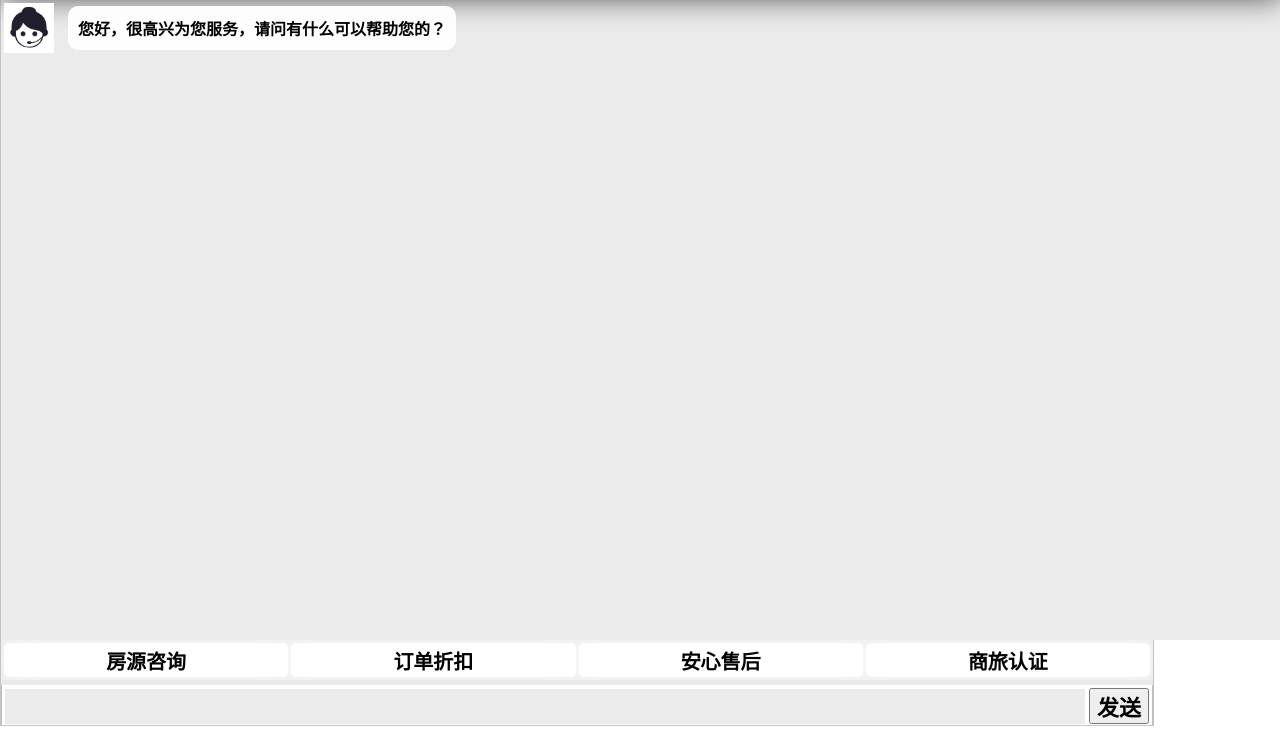
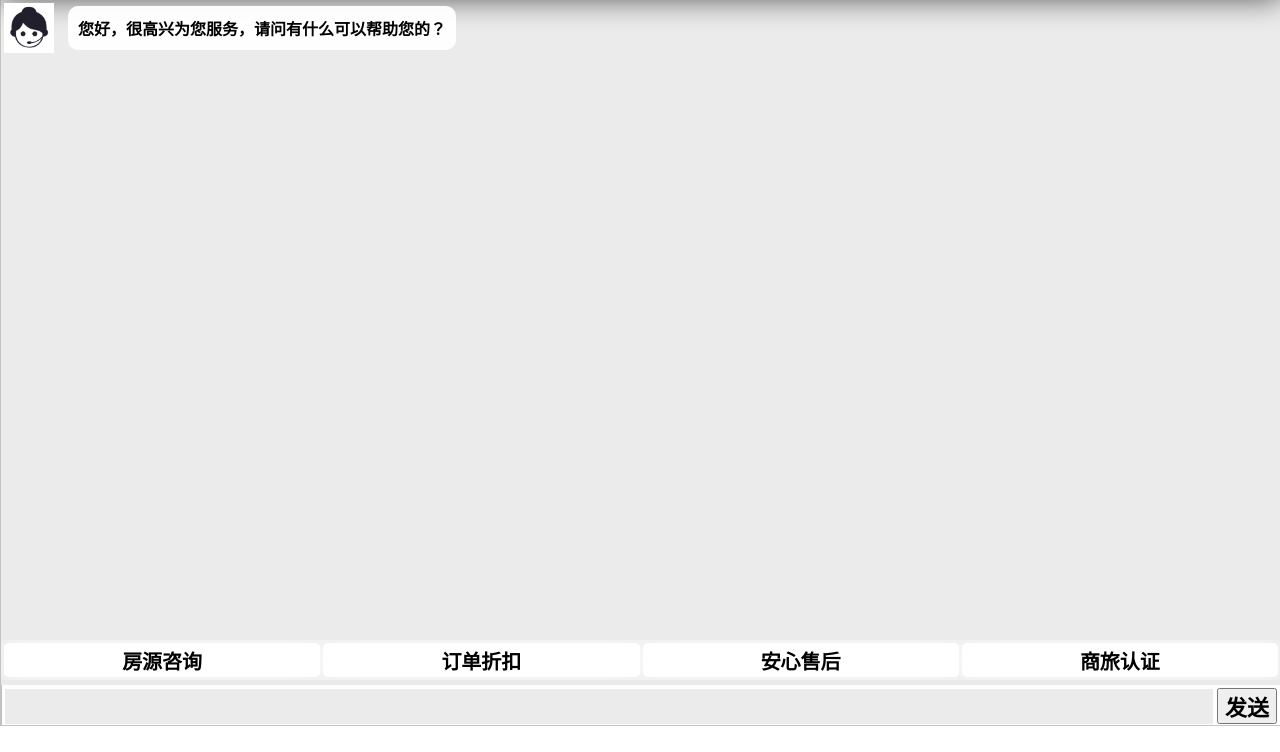
Before and after one commit to wxxhub/modules, a Django app: page /index/ in a window 1280 px wide. Shown: the part 48-800 px from the top of the page. Run offline with Django 3.2, Linux system fonts and the light colour scheme; lists and menus that the app fills with data are empty.

Commit message:
高度自适应

```diff
--- a/static/css/index.css
+++ b/static/css/index.css
@@ -36,10 +36,10 @@ body {
 }
 
 .chat_box{
-    height:80%;;
+    height: 80%;
     width: 100%;
     min-width: 320px;
-    min-height: 600px;
+    min-height: 100px;
     border: 1px solid #55555542;
     border-bottom: none;
 
@@ -58,7 +58,7 @@ body {
 }
 
 .submit_box{
-    width: 90%;
+    width: 100%;
     height: 85px;
     min-width: 320px;
     border: 1px solid #55555542;
```
